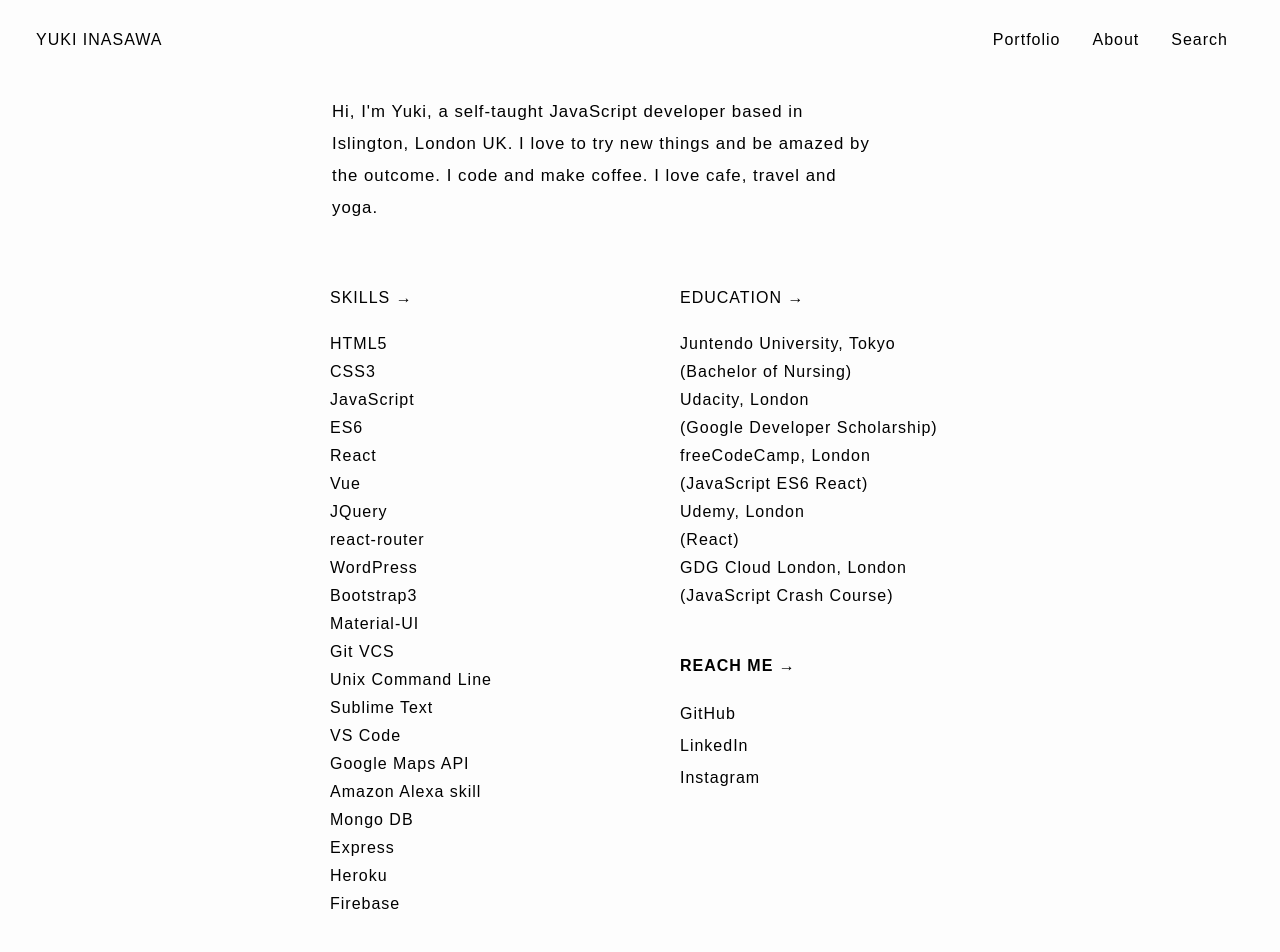
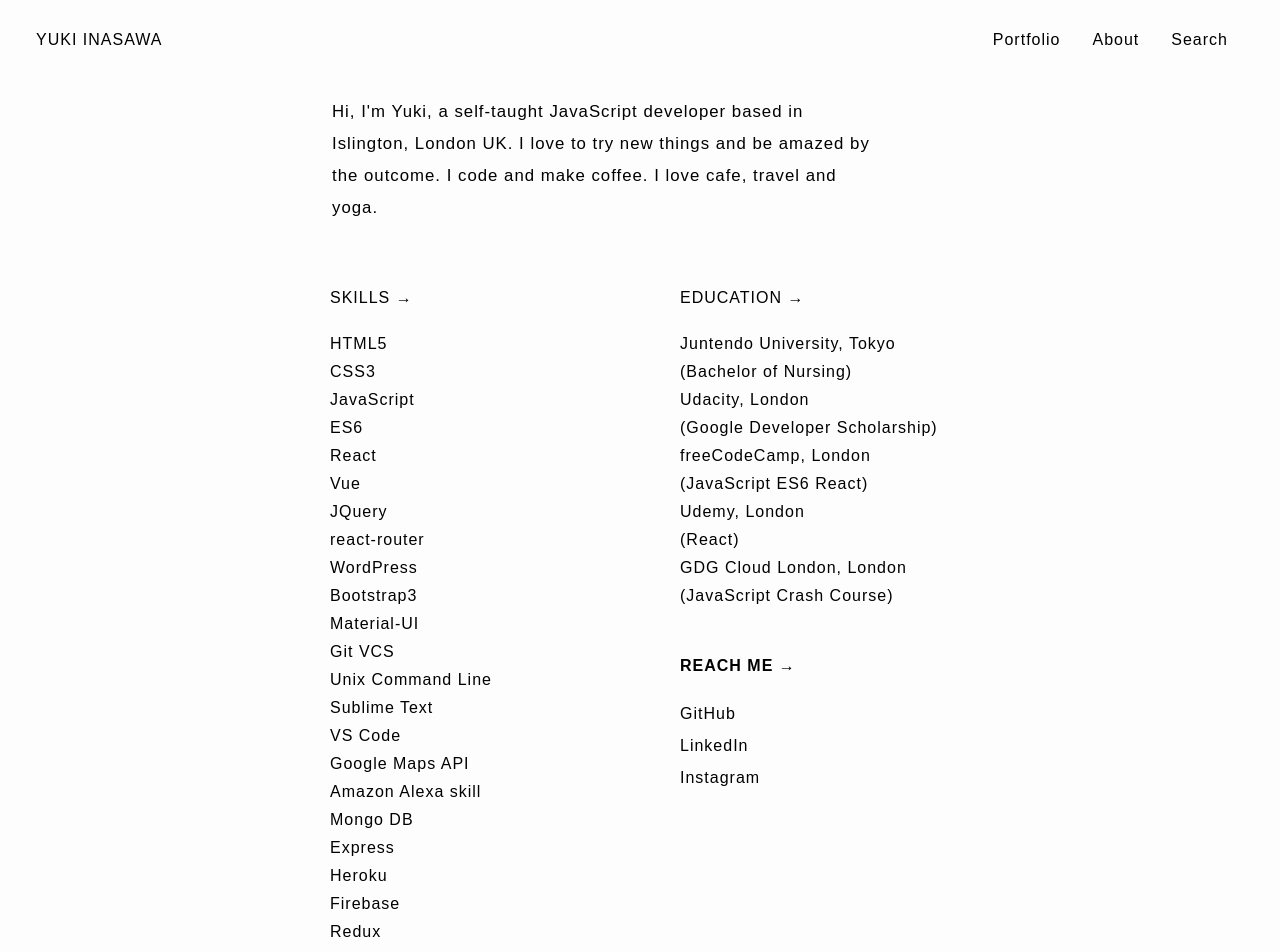
Before and after one commit to Yukichka/Yuki-app, a React (Create React App) app: page /about in a window 1280 px wide. Shown: the top 952 px of the page. Built offline with nearby package versions, Linux system fonts and the light colour scheme.

Commit message:
Skill-redux added

```diff
--- a/src/components/About.js
+++ b/src/components/About.js
@@ -39,6 +39,7 @@ export class About extends React.Component {
               <li>Express</li>
               <li>Heroku</li>
               <li>Firebase</li>
+              <li>Redux</li>
             </ul>
           </Grid>
           <Grid item xs={12} sm={6} className="about-grid">
```
